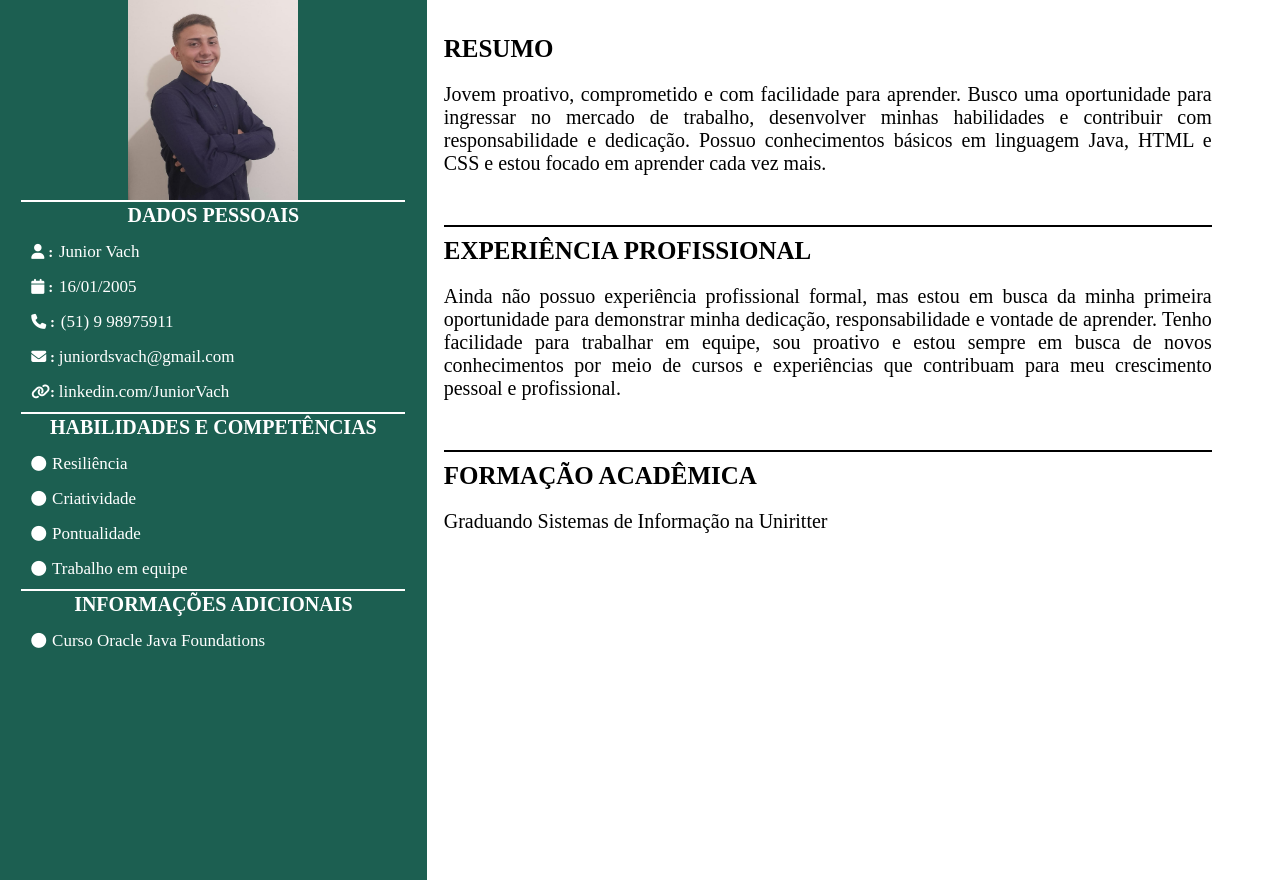
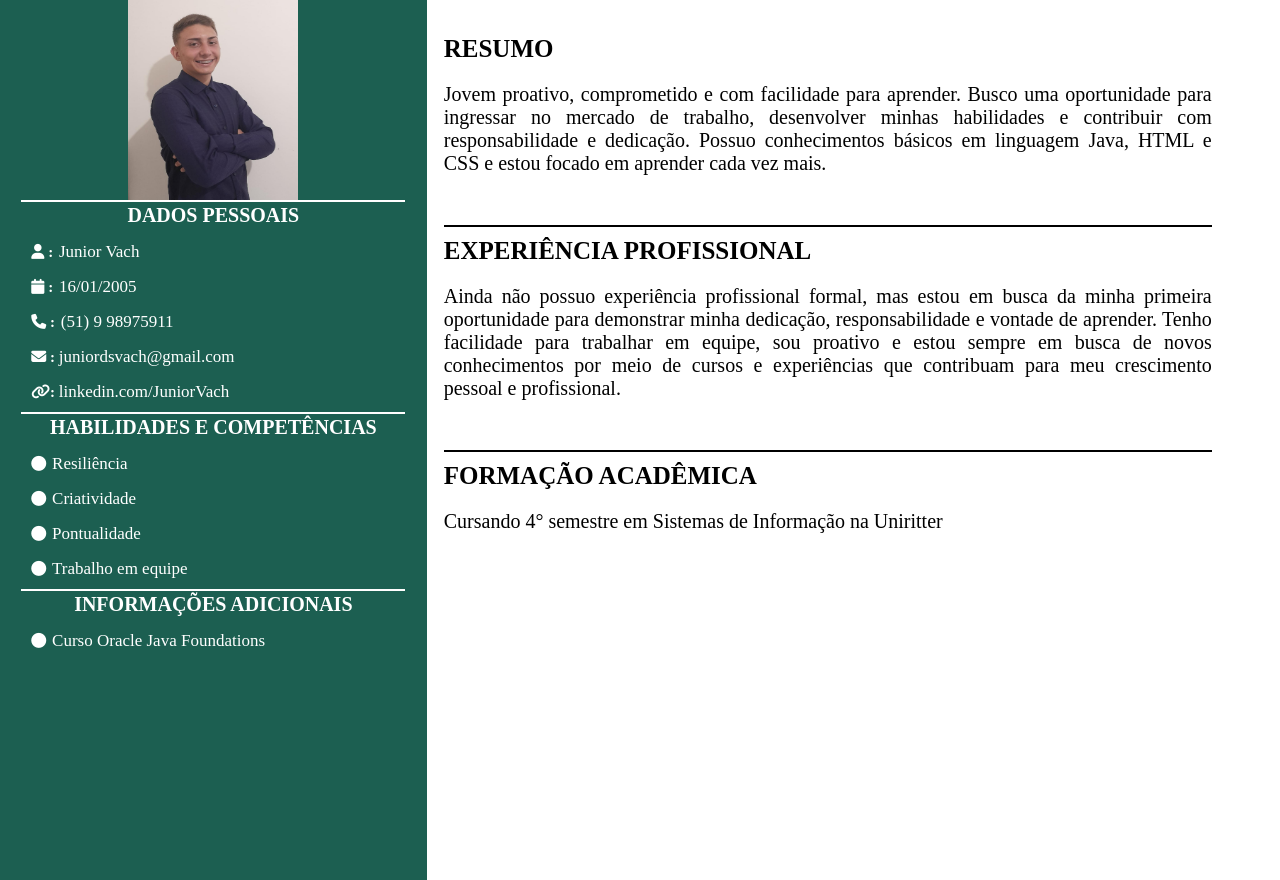
Before and after one commit to JuniorVach/curriculo, a plain HTML site: page index.html in a window 1280 px wide. Drawn offline with Linux system fonts and the light colour scheme.

Commit message:
curriculo

```diff
--- a/index.html
+++ b/index.html
@@ -77,7 +77,7 @@
             </div>
             <div class="formacao">
                 <h2>FORMAÇÃO ACADÊMICA</h2>
-                <p>Graduando Sistemas de Informação na Uniritter</p>
+                <p>Cursando 4° semestre em Sistemas de Informação na Uniritter</p>
             </div>
         </div>
     </div>
```
